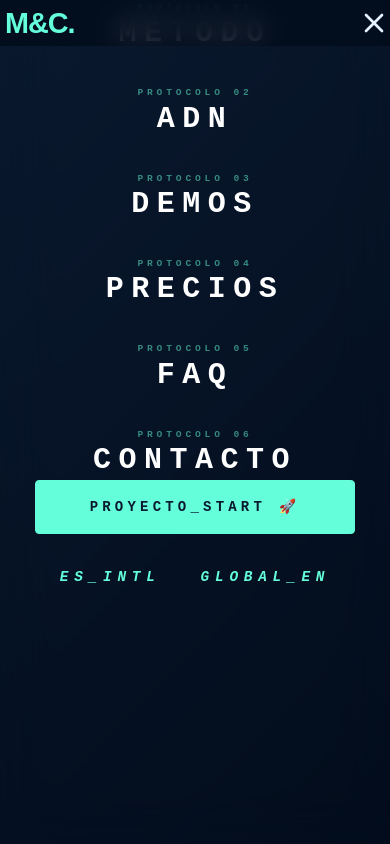
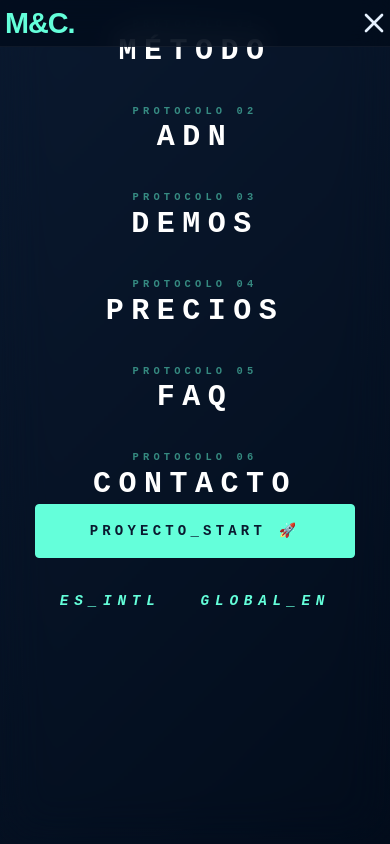
Before and after one commit to markusx5622/mc-websolutions-v2, a Next.js app: page / in a window 390 px wide. Both pictures are taken after a click on the button "Toggle Menu". Shown: the top 844 px of the page. Built offline with nearby package versions, Linux system fonts and the light colour scheme.

Commit message:
fix: ajuste de padding superior en menú móvil para visibilidad total de Protocolo 01

```diff
--- a/src/components/Navbar.tsx
+++ b/src/components/Navbar.tsx
@@ -50,7 +50,7 @@ const Navbar = () => {
           animate={{ opacity: 1 }}
           exit={{ opacity: 0 }}
           transition={{ duration: 0.3 }}
-          className="fixed inset-0 w-full h-[100dvh] z-[5000] md:hidden flex flex-col items-center justify-start overflow-y-auto pt-32 pb-12 overscroll-contain"
+          className="fixed inset-0 w-full h-[100dvh] z-[5000] md:hidden flex flex-col items-center justify-start overflow-y-auto pt-48 pb-12 overscroll-contain"
           style={{
             backgroundColor: '#020c1b',
             backgroundImage: 'linear-gradient(135deg, #0a192f 0%, #020c1b 100%)',
@@ -60,7 +60,7 @@ const Navbar = () => {
           <div className="absolute inset-0 backdrop-blur-xl pointer-events-none" />
 
           {/* Top Bar inside Menu (Sticky-like for easy access) */}
-          <div className="absolute top-0 left-0 w-full p-8 flex justify-between items-center z-[5001] bg-[#020c1b]/80 backdrop-blur-md">
+          <div className="absolute top-0 left-0 w-full p-8 flex justify-between items-center z-[5001] bg-[#020c1b]/80 backdrop-blur-md border-b border-white/5">
             <Link href="/" onClick={() => setIsMenuOpen(false)} className="brand-wrapper !opacity-100">
               <span className="brand-name">M&C<span style={{ color: "var(--accent)" }}>.</span></span>
             </Link>
@@ -74,7 +74,10 @@ const Navbar = () => {
           </div>
 
           {/* Scrollable Navigation Area */}
-          <div className="relative z-10 w-full flex flex-col items-center">
+          <div className="relative z-10 w-full flex flex-col items-center px-6">
+            {/* Safety Spacer to ensure Protocol 01 is always below the header bar */}
+            <div className="h-4 w-full" />
+
             <nav className="flex flex-col items-center gap-8 w-full max-w-xs">
               {navLinks.map((item, i) => (
                 <motion.div
@@ -89,10 +92,10 @@ const Navbar = () => {
                     onClick={() => setIsMenuOpen(false)}
                     className="mono-text group flex flex-col items-center py-2"
                   >
-                    <span className="text-accent text-[0.6rem] tracking-[0.4em] mb-2 opacity-50 uppercase font-bold">Protocolo 0{i+1}</span>
+                    <span className="text-accent text-[0.65rem] tracking-[0.4em] mb-2 opacity-50 uppercase font-black">Protocolo 0{i+1}</span>
                     <span className="text-3xl font-extrabold tracking-[0.25em] relative uppercase text-white hover:text-accent transition-colors">
                       {item.name}
-                      <span className="block h-[2px] w-0 bg-accent transition-all duration-300 group-hover:w-full mx-auto mt-1 shadow-[0_0_10px_var(--accent)]"></span>
+                      <span className="block h-[2px] w-0 bg-accent transition-all duration-300 group-hover:w-full mx-auto mt-1 shadow-[0_0_15px_var(--accent)]"></span>
                     </span>
                   </Link>
                 </motion.div>
```
